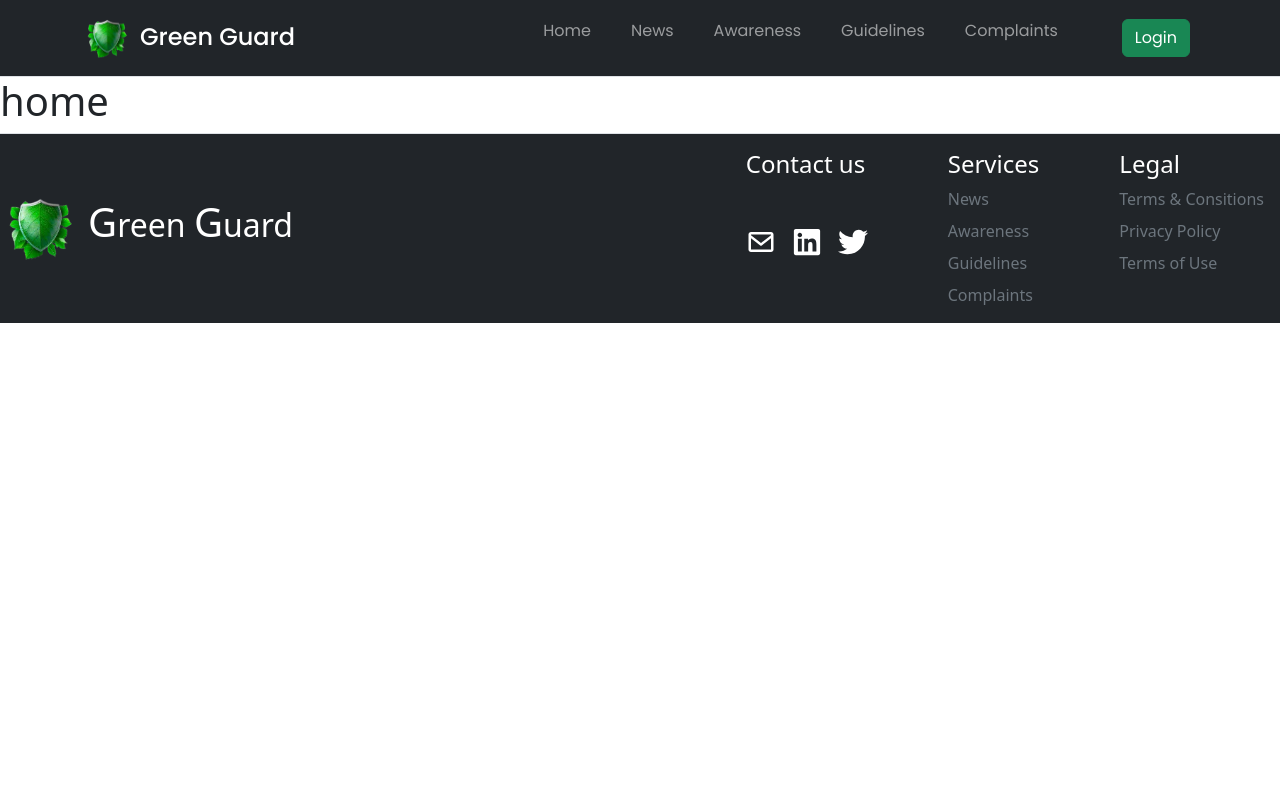
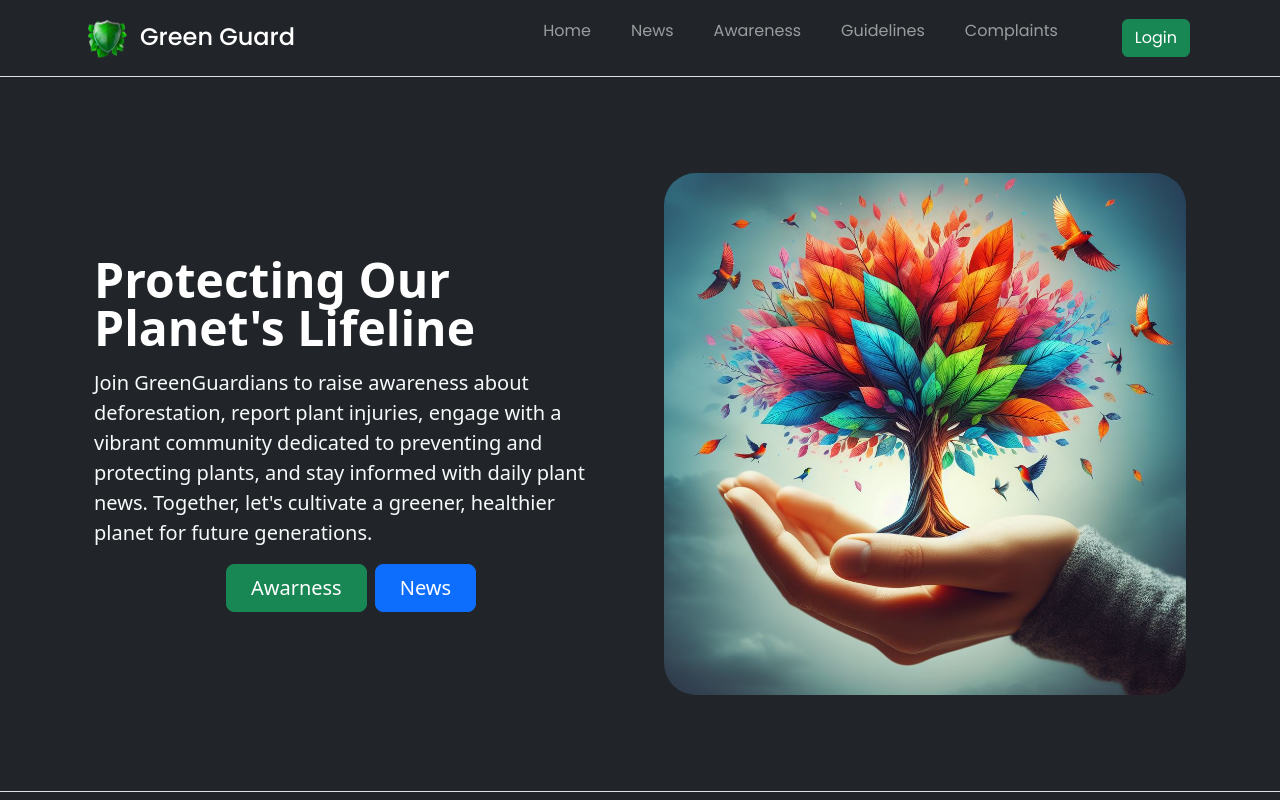
Before and after one commit to nishanthspk/Green-Guard1, a React (Vite) app in the folder client/: page / in a window 1280 px wide. Shown: the top 800 px of the page. Built offline with nearby package versions, Linux system fonts and the light colour scheme.

Commit message:
Home page completed

```diff
--- a/client/src/Pages/Home.jsx
+++ b/client/src/Pages/Home.jsx
@@ -1,7 +1,32 @@
 import React from 'react'
+import { Link } from 'react-router-dom';
+import Homelogo from '../assets/Images/Homelogo.png';
 
 export default function Home() {
   return (
-   <h1>home</h1>
+    <div style={{width:'100%'}} className='bg-dark'>
+      <div class="container col-xxl-8 px-4 py-5">
+    <div class="row flex-lg-row-reverse align-items-center g-5 py-5">
+      <div class="col-10 col-sm-8 col-lg-6">
+        <img src={Homelogo} class="d-block mx-lg-auto img-fluid rounded-5" alt="Bootstrap Themes" width="700" height="500" loading="lazy"/>
+      </div>
+      <div class="col-lg-6">
+        <h1 class="display-5 fw-bold  lh-1 mb-3 text-white">Protecting Our Planet's Lifeline</h1>
+        <p class="lead text-light fw-normal">Join GreenGuardians to raise awareness about deforestation, report plant injuries, engage with a vibrant community dedicated to preventing and protecting plants, and stay informed with daily plant news. Together, let's cultivate a greener, healthier planet for future generations.</p>
+        <div class="d-grid gap-2 d-md-flex justify-content-md-center">
+        <Link to='/awareness'>
+        <button type="button" class="btn btn-success btn-lg px-4">Awarness</button>
+        </Link>
+        <Link to='/news'>
+        <button type="button" class="btn btn-primary btn-lg px-4 me-md-2">News</button>
+        </Link>
+
+
+        </div>
+      </div>
+    </div>
+  </div>
+    </div>
+
   )
 }
```
Also changed, not shown: client/src/assets/Images/Homelogo.png (added).
